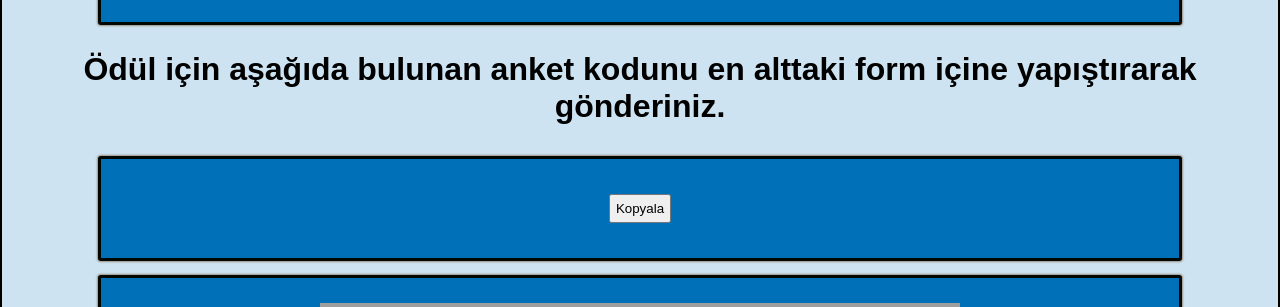
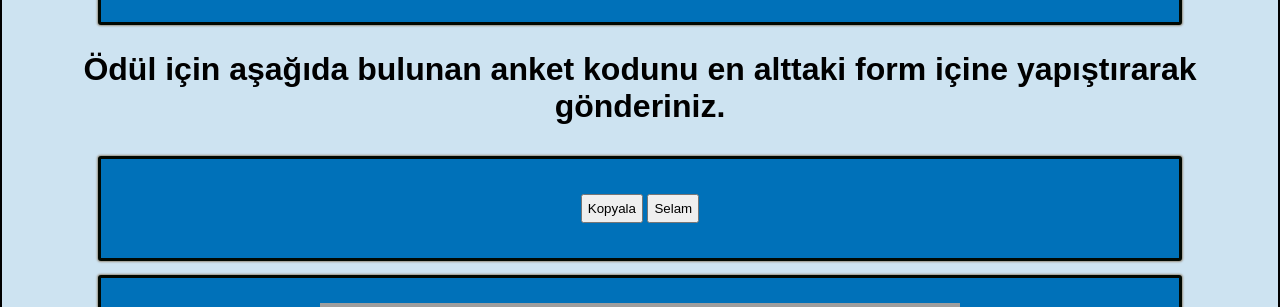
Before and after one commit to Aeunal/Django_Web_Survey, a Django app: template photo/templates/photo/finish.html in a window 1280 px wide. Shown: the part 252-559 px from the top of the page. Run offline with Django 3.2, Linux system fonts and the light colour scheme; the template is opened without the code that fills it, so the values that code supplies are empty; some libraries are stand-ins or nearby versions; grey boxes are pictures that could not be loaded.

Commit message:
Update finish.html

```diff
--- a/photo/templates/photo/finish.html
+++ b/photo/templates/photo/finish.html
@@ -5,6 +5,11 @@
     <title>label me</title>
     <link rel="stylesheet" href="{% static 'css/update.css' %}">
     <script src="https://ajax.aspnetcdn.com/ajax/jQuery/jquery-3.4.1.min.js"></script>
+    <script type="text/javascript">
+      function selam() {
+          alert("how are you");
+      };
+    </script>
   </head>
   <style>
 
@@ -89,6 +94,10 @@
               copyText.hidden=true;">
                 Kopyala
               </button>
+
+              <button style="overflow-x:auto;margin-top:1%;margin-bottom:1%;padding:5px" onclick="selam()">
+                  Selam
+              </button>
           </div>
 
           <div style="overflow-x:auto; margin-top:1px" class="questions">
```
